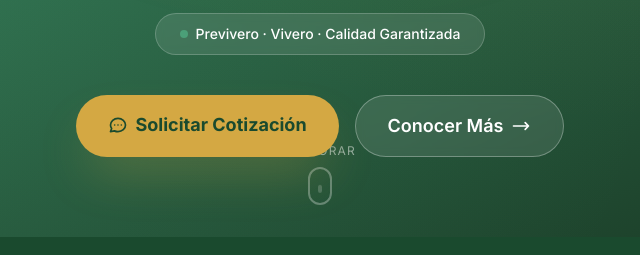
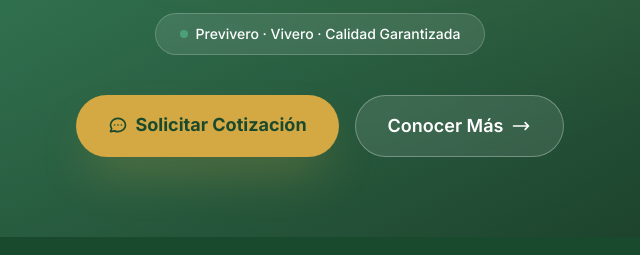
Before and after one commit to christiansorianob-lgtm/VillaLida, a plain HTML site: page FrontEnd/index.html in a window 1280 px wide. Shown: the part 815-1070 px from the top of the page, 320-960 px from the left. Drawn offline with nearby package versions, Linux system fonts and the light colour scheme; a web font is replaced by a local one.

Commit message:
fix: eliminar indicador EXPLORAR que se solapaba con botones CTA

```diff
--- a/FrontEnd/index.html
+++ b/FrontEnd/index.html
@@ -199,11 +199,7 @@
       </div>
     </div>
 
-    <!-- Scroll indicator -->
-    <div class="absolute bottom-8 left-1/2 -translate-x-1/2 flex flex-col items-center gap-2 text-white/50">
-      <span class="text-xs tracking-widest uppercase">Explorar</span>
-      <div class="scroll-indicator"></div>
-    </div>
+
   </section>
 
 
```
